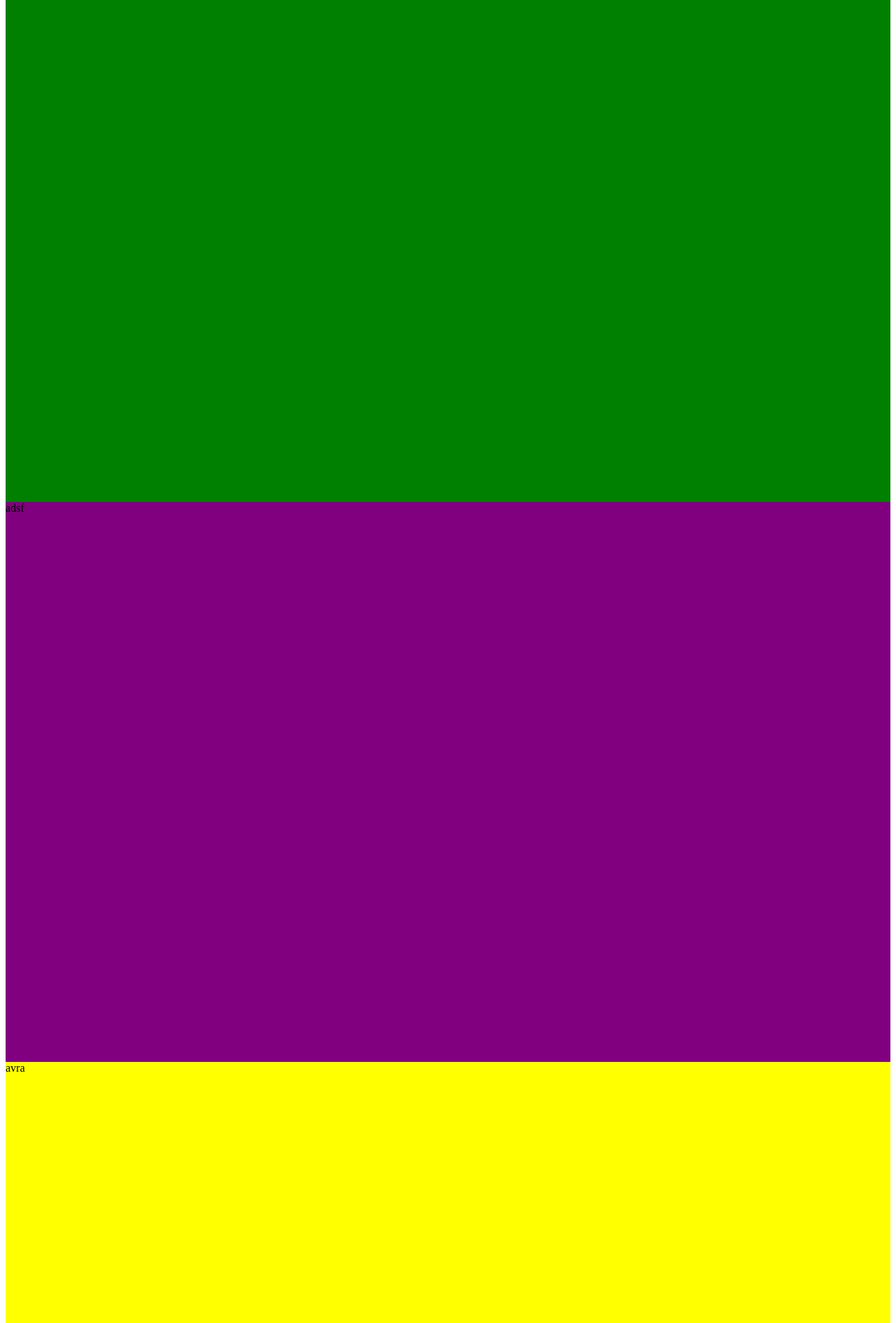
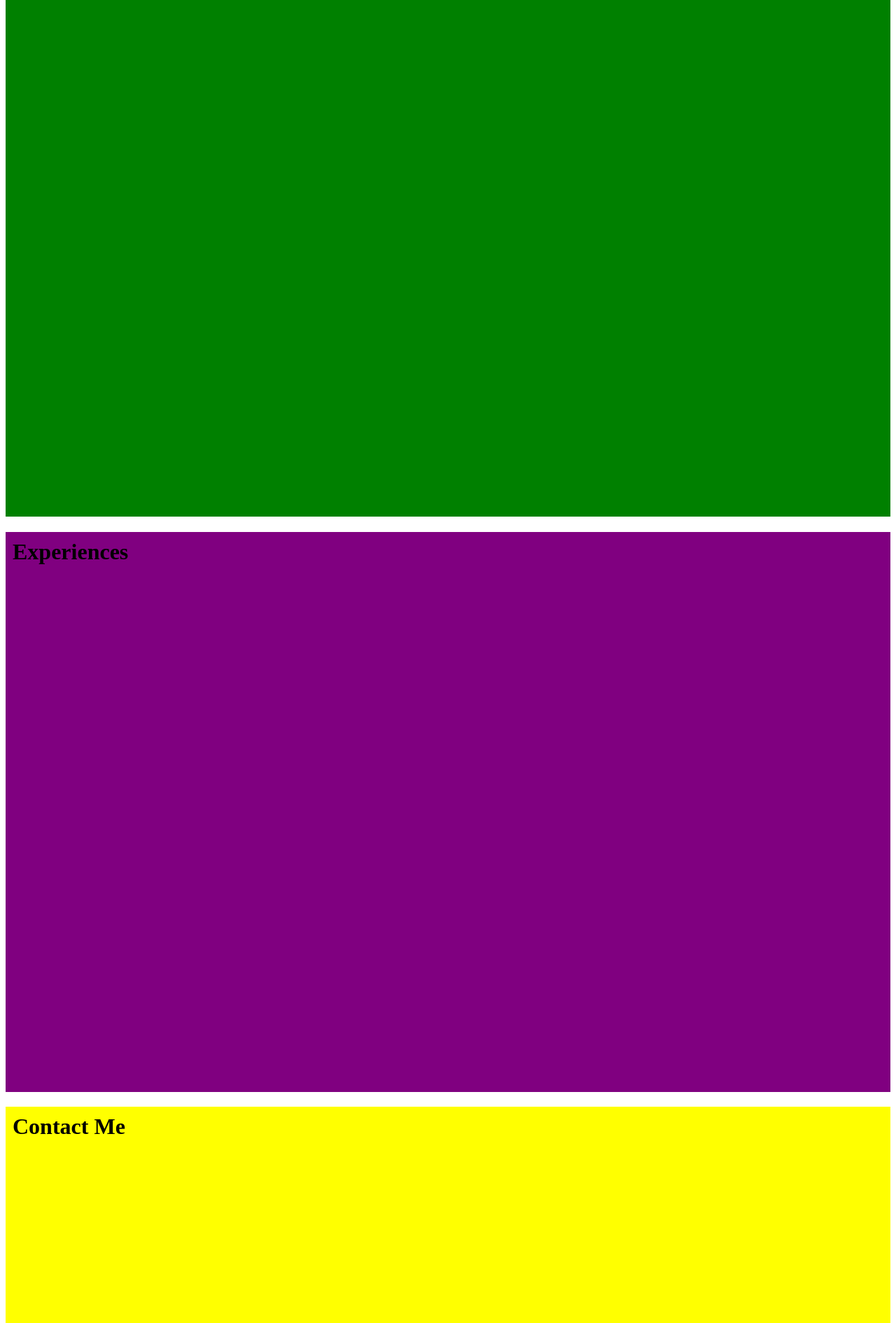
Before and after one commit to koxxwlu/koxxwlu.github.io, a website: page index.html in a window 1280 px wide. Shown: the part 137-2027 px from the top of the page at 70% size. Drawn offline with Linux system fonts and the light colour scheme.

Commit message:
update index.html

```diff
--- a/index.html
+++ b/index.html
@@ -39,6 +39,9 @@
             background-color: yellow;
             height: 100vh;
         }
+        h1 {
+            padding: 10px;
+        }
     </style>
 </head>
 
@@ -48,9 +51,15 @@
         <li><a href="#experiences">Experiences</a></li>
         <li><a href="#contact">Contact Me</a></li>
     </ul>
-    <div id="works">hi</div>
-    <div id="experiences">adsf</div>
-    <div id="contact">avra</div>
+    <div id="works">
+        <h1>Works</h1>
+    </div>
+    <div id="experiences">
+        <h1>Experiences</h1>
+    </div>
+    <div id="contact">
+        <h1>Contact Me</h1>
+    </div>
 </body>
 
 </html>
```
